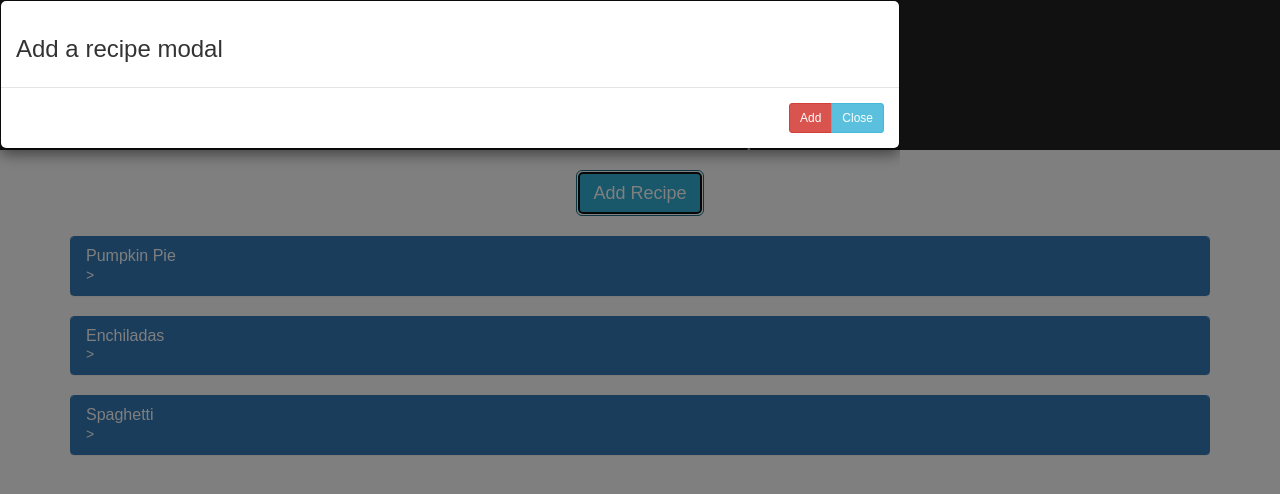
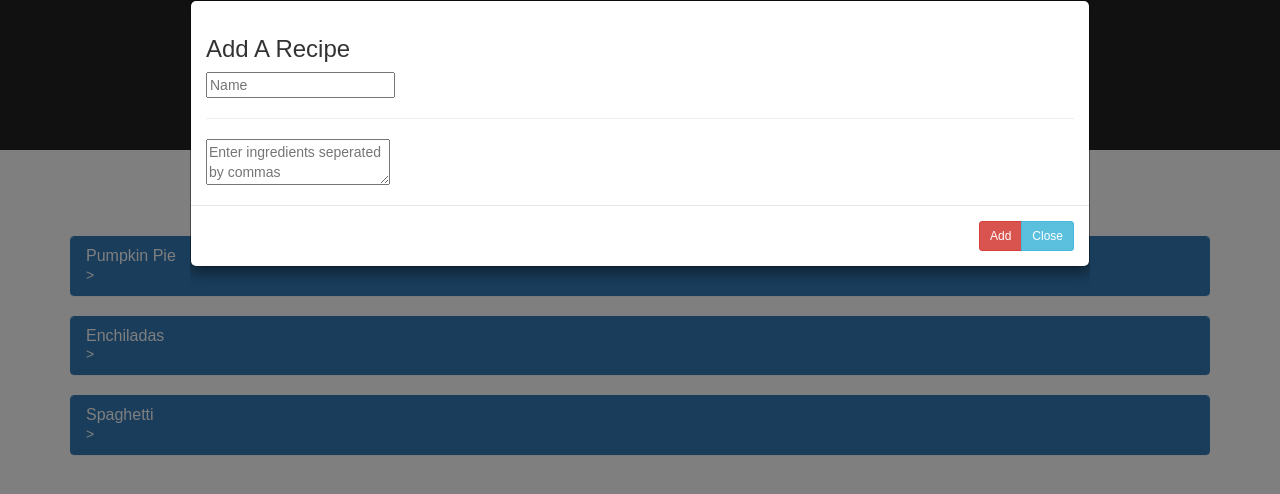
Before and after one commit to zbennett10/FCC-React-Recipe-Box, a React (Create React App) app in the folder RecipeBox/: page / in a window 1280 px wide. Both pictures are taken after a click on the button "Add Recipe". Shown: the top 494 px of the page. Built offline with nearby package versions, Linux system fonts and the light colour scheme.

Commit message:
added ability to add new recipe

```diff
--- a/RecipeBox/src/App.css
+++ b/RecipeBox/src/App.css
@@ -32,3 +32,12 @@ li {
   margin-top: 20px;
   margin-bottom: 20px;
 }
+
+.modal {
+  position: absolute;
+  top: 0;
+  right: 0;
+  left: 0;
+  bottom: 0;
+  margin: auto;
+}
--- a/RecipeBox/src/App.js
+++ b/RecipeBox/src/App.js
@@ -30,8 +30,13 @@ class App extends Component {
   constructor() {
     super();
     this.deleteRecipe = this.deleteRecipe.bind(this)
+    this.addRecipe = this.addRecipe.bind(this)
+    this.setRecipeTitle = this.setRecipeTitle.bind(this)
+    this.setRecipeIngredients = this.setRecipeIngredients.bind(this)
     this.state = {
-      recipeData: JSON.parse(localStorage.getItem('recipeData'))
+      recipeData: JSON.parse(localStorage.getItem('recipeData')),
+      recipeTitle: '',
+      recipeIngredients: []
     }
   }
 
@@ -44,6 +49,27 @@ class App extends Component {
     }
     this.setState({recipeData: newRecipeList})
     console.log(this.state.recipeData);
+  }
+
+  addRecipe() {
+    var newRecipeList = JSON.parse(localStorage.getItem('recipeData'));
+    var newRecipe = {
+      name: this.state.recipeTitle,
+      ingredients: this.state.recipeIngredients
+    }
+    newRecipeList.push(newRecipe);
+    this.setState({recipeData: newRecipeList})
+  }
+
+  setRecipeTitle(e) {
+    //update this components state to match title value being entered by user
+    this.setState({recipeTitle: e.target.value})
+
+  }
+
+  setRecipeIngredients(e) {
+    var newIngredients = e.target.value.split(',');
+    this.setState({recipeIngredients: newIngredients})
   }
 
   render() {
@@ -68,11 +94,15 @@ class App extends Component {
         <div className="modal modal-lg" id="addModal">
             <div className="modal-content">
               <div className="modal-body">
-                <h3>Add a recipe modal</h3>
+                <h3>Add A Recipe</h3>
+                <input id="titleInput" type="text" placeholder="Name" onChange={this.setRecipeTitle}></input>
+                <hr/>
+                <textarea id="ingredientInput" onChange={this.setRecipeIngredients} placeholder="Enter ingredients seperated by commas"></textarea>
               </div>
               <div className="modal-footer">
                 <div className="btn-group">
-                  <button className="btn btn-sm btn-danger" data-dismiss="modal">Add</button>
+                  <button className="btn btn-sm btn-danger" data-dismiss="modal"
+                    onClick={this.addRecipe}>Add</button>
                   <button className="btn btn-sm btn-info" data-dismiss="modal">Close</button>
                 </div>
               </div>
```
